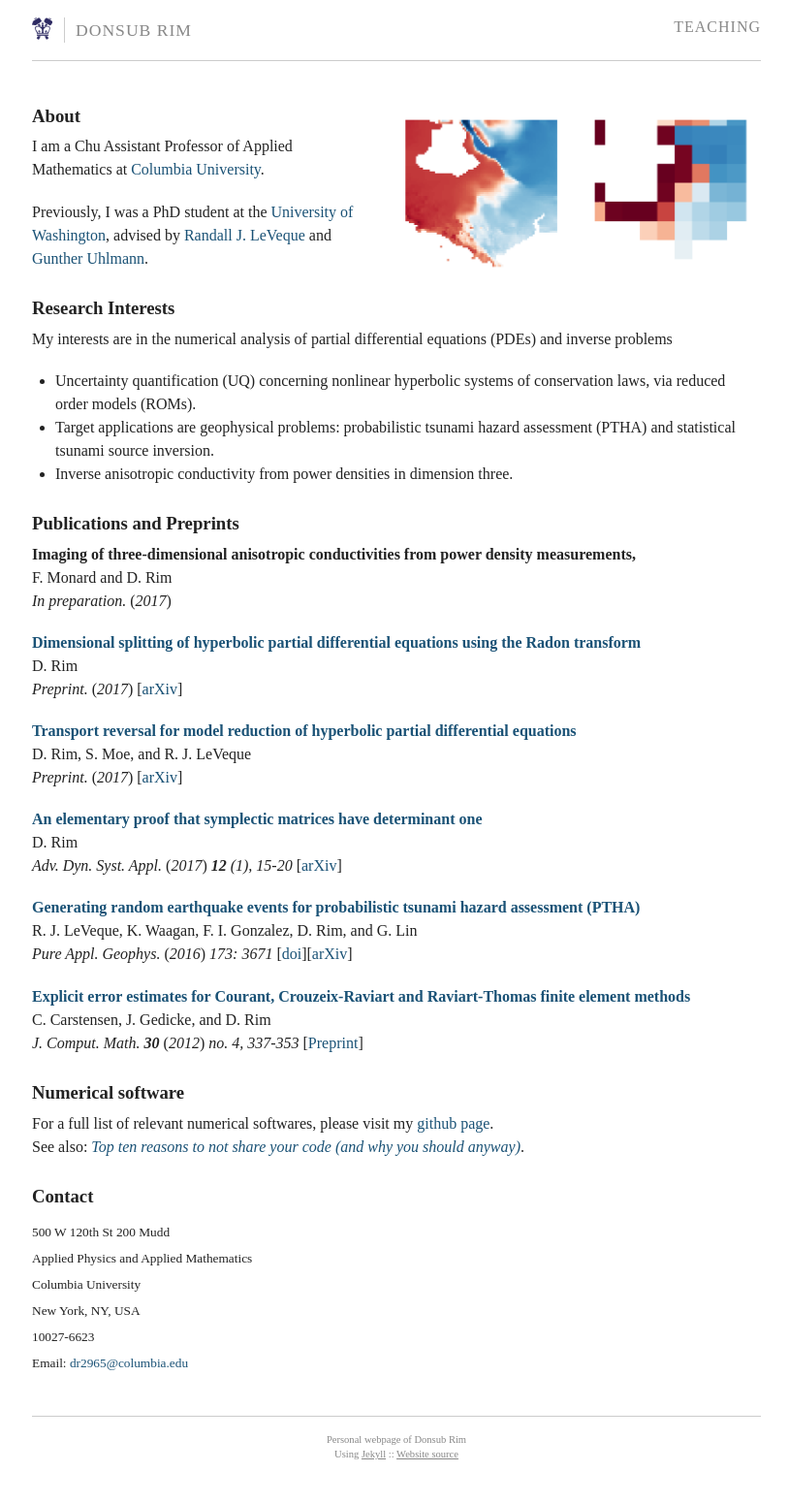
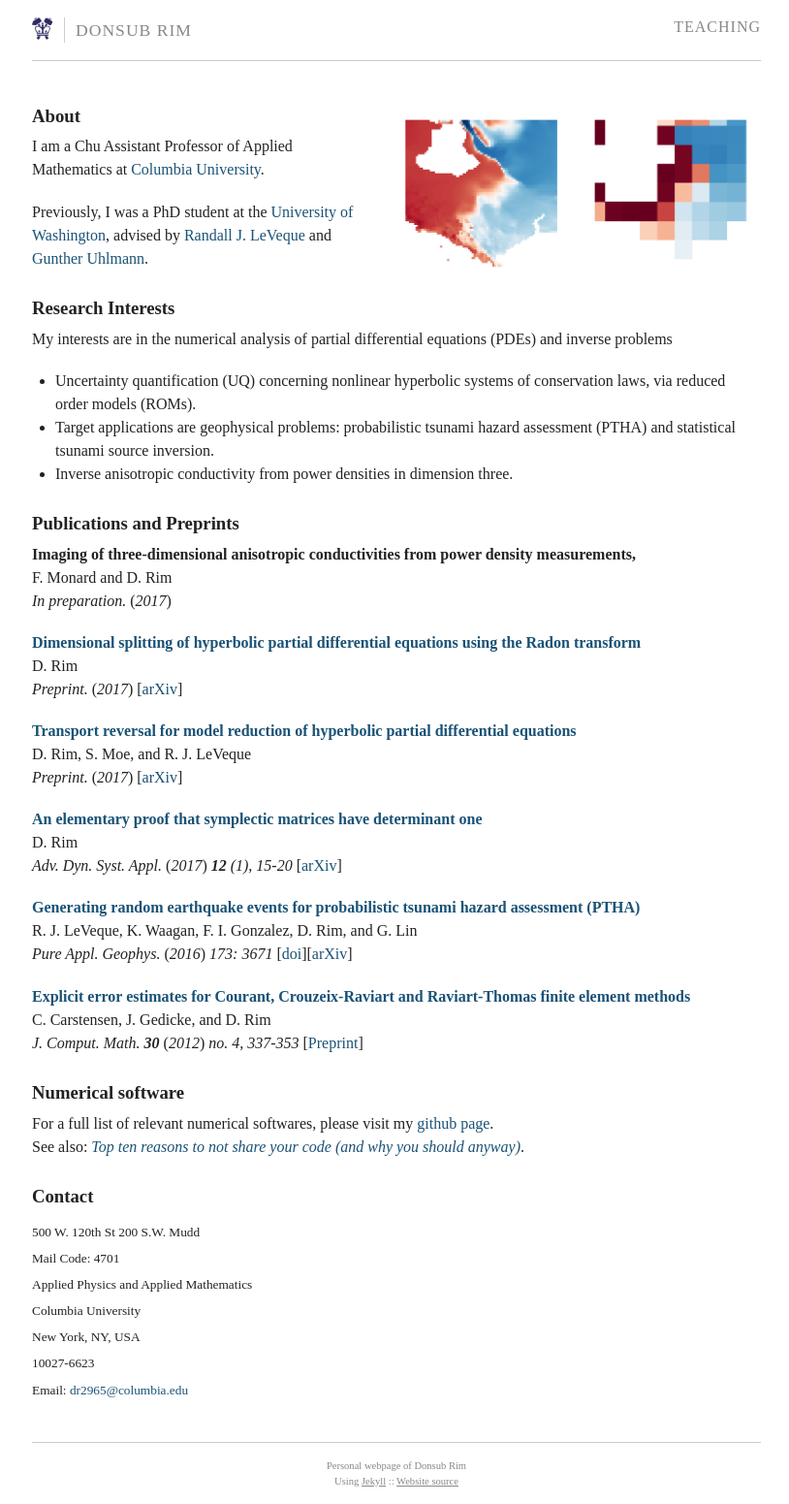
Before and after one commit to dsrim/dsrim.github.io, a Jekyll site: the page built from index.md, in a window 1280 px wide. Shown: the whole page at 97% size, without its empty margins (231-1045 px from the left). Built offline with Jekyll 4.4.1, drawn with Linux system fonts in a browser that asks for light colours; before the commit the page ends 1524 px from its top, so only the background shows below that.

Commit message:
added mail code

```diff
--- a/index.md
+++ b/index.md
@@ -96,7 +96,8 @@ See also:
 [*Top ten reasons to not share your code (and why you should anyway)*](https://sinews.siam.org/Details-Page/top-ten-reasons-to-not-share-your-code-and-why-you-should-anyway).
 
 ### Contact
-<sub>500 W 120th St 200 Mudd<br />
+<sub>500 W. 120th St 200 S.W. Mudd<br />
+Mail Code: 4701 <br />
 Applied Physics and Applied Mathematics <br />
 Columbia University<br />
 New York, NY, USA <br />
```
